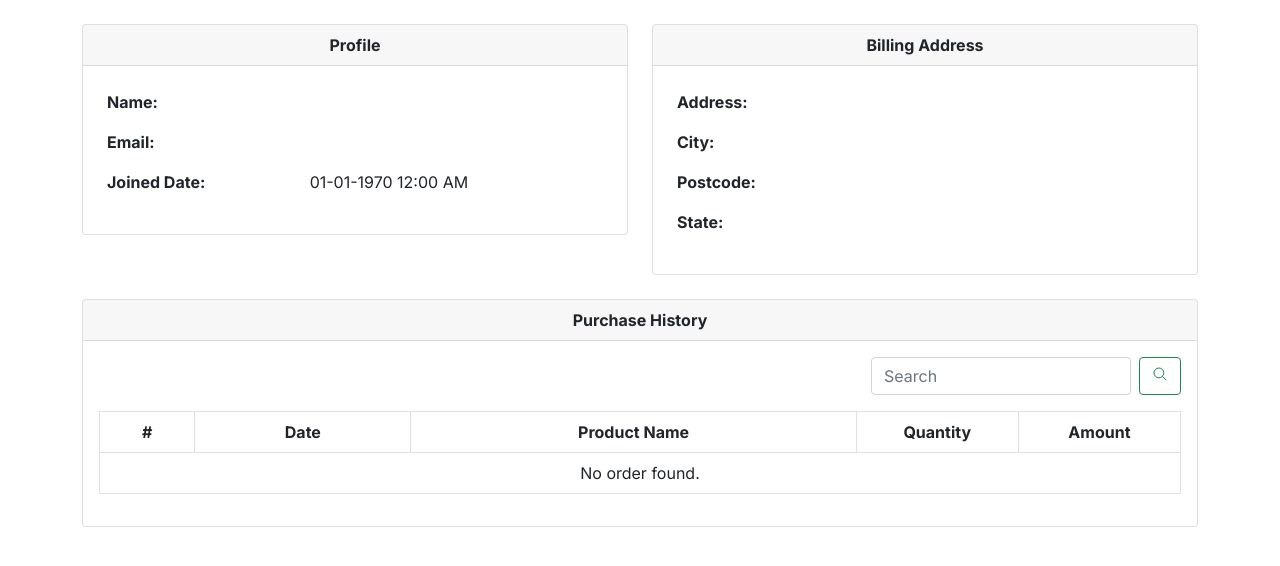
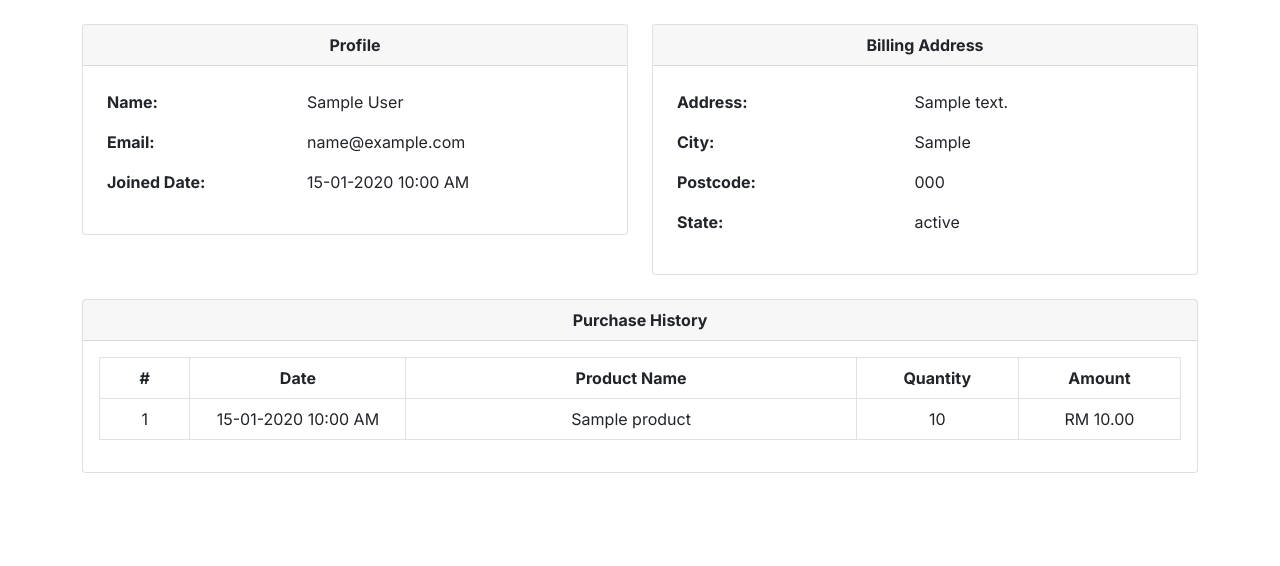
Before and after one commit to salehuddn/csc574project, a PHP site: page /admin/users/show.php?user_id=1 in a window 1280 px wide. Shown: the part 62-628 px from the top of the page. Run offline with PHP 8.4, Linux system fonts and the light colour scheme; the visitor is signed in with stand-in values (Sample User, id 1); tables that the repository leaves empty hold one stand-in row (values such as "Sample post"); data that the repository does not hold is empty.

Commit message:
comment searchbar in user orders

```diff
--- a/admin/queries/getUserById.php
+++ b/admin/queries/getUserById.php
@@ -2,7 +2,7 @@
 
 require_once('../../config/connection.php');
 
-$id = $_GET['product_id'];
+$id = $_GET['user_id'];
 $query = "SELECT * FROM users WHERE id = $id";
 $result = mysqli_query($connection, $query);
 
--- a/admin/users/show.php
+++ b/admin/users/show.php
@@ -95,12 +95,12 @@
               <div class="card-header fw-bold text-center">Purchase History</div>
               <div class="card-body">
                 <!-- Search Bar -->
-                <div class="d-flex justify-content-end mb-3">
+                <!-- <div class="d-flex justify-content-end mb-3">
                   <form class="d-flex" action="#" method="GET">
                     <input class="form-control me-2" type="search" placeholder="Search" aria-label="Search">
                     <button class="btn btn-outline-success" type="submit"><ion-icon name="search-outline"></ion-icon></button>
                   </form>
-                </div>
+                </div> -->
 
                 <!-- Table -->
                 <div class="table-responsive">
--- a/admin/users/view.php
+++ b/admin/users/view.php
@@ -82,7 +82,7 @@
                           <?php echo date('d-m-Y h:i A', strtotime($joinedDate)); ?>
                         </td>
                         <td class="text-center">
-                          <button type="button" class="btn btn-sm btn-secondary"><a href="../users/show.php?product_id=<?php echo $id; ?>" class="text-decoration-none text-white"></ion-icon>View Details</a></button>
+                          <button type="button" class="btn btn-sm btn-secondary"><a href="../users/show.php?user_id=<?php echo $id; ?>" class="text-decoration-none text-white"></ion-icon>View Details</a></button>
                         </td>
                       </tr>
                         <?php
```
